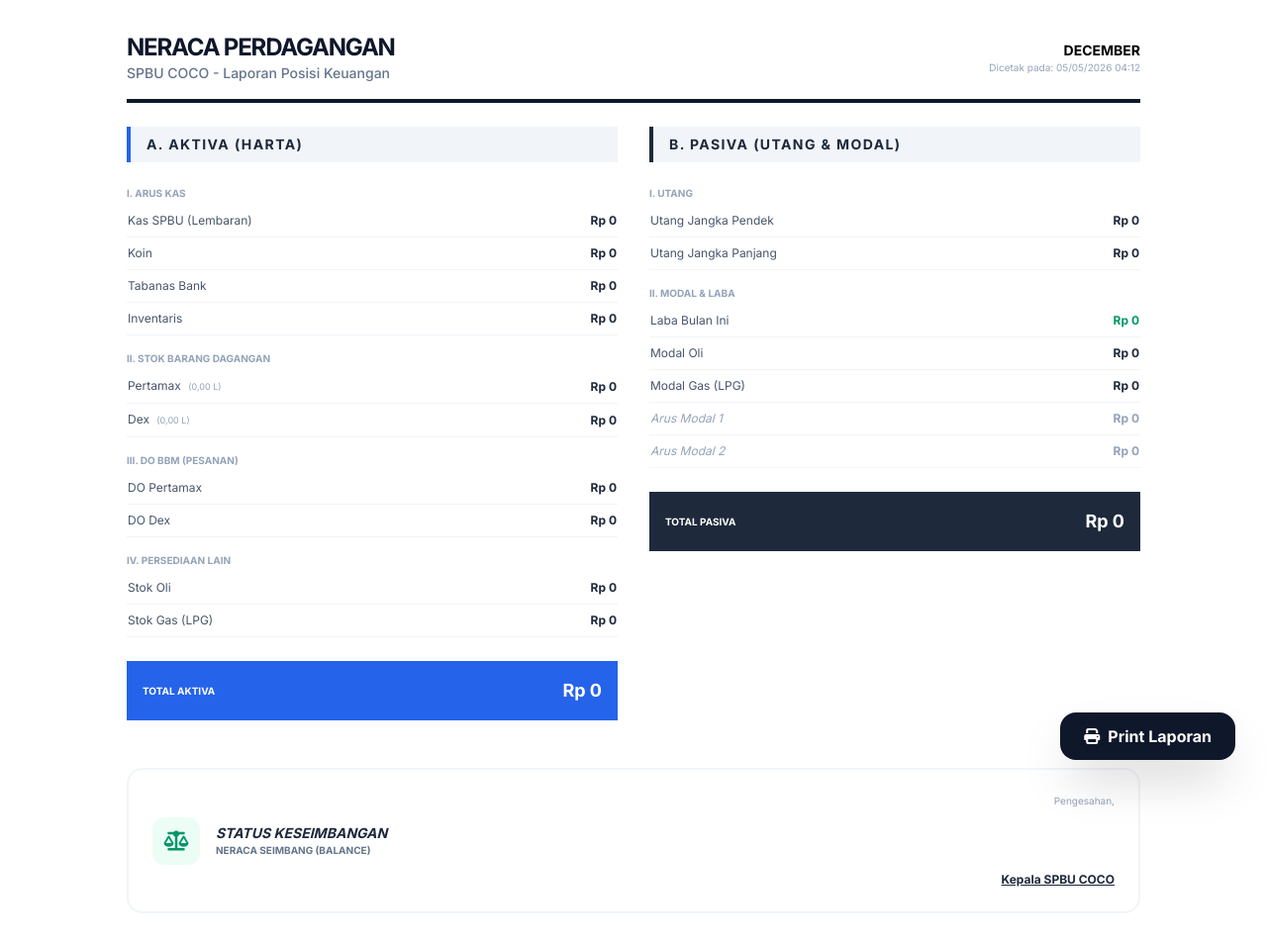
After one commit to Davano123456789/penjualan_bbm, a PHP site: the page made by app/views/neraca/cetak.php in a window 1280 px wide. The commit adds this page. Shown: the whole page at 99% size. Run offline with PHP 8.4, Linux system fonts and the light colour scheme; the template is opened without the code that fills it, so the values that code supplies are empty; some libraries are stand-ins or nearby versions.

Commit message:
feat : print in module neraca

```diff
--- /dev/null
+++ b/app/views/neraca/cetak.php
@@ -0,0 +1,229 @@
+<!DOCTYPE html>
+<html lang="en">
+<head>
+    <meta charset="UTF-8">
+    <meta name="viewport" content="width=device-width, initial-scale=1.0">
+    <title>Cetak - <?= $data['judul']; ?></title>
+    <script src="https://cdn.tailwindcss.com"></script>
+    <link href="https://fonts.googleapis.com/css2?family=Inter:wght@300;400;500;600;700&display=swap" rel="stylesheet">
+    <link rel="stylesheet" href="https://cdnjs.cloudflare.com/ajax/libs/font-awesome/6.5.1/css/all.min.css">
+    <style>
+        body { font-family: 'Inter', sans-serif; background-color: white; }
+        @media print {
+            .no-print { display: none; }
+            body { padding: 0; margin: 1cm; }
+            .print-container { width: 100%; max-width: none; border: none; shadow: none; }
+        }
+        @page {
+            size: auto;
+            margin: 0;
+        }
+    </style>
+</head>
+<body class="p-8">
+    <?php
+    $r = $data['report'];
+
+    // Calculate Totals (Replicating JS logic)
+    $totalAktiva = (float)$r['kas_spbu'] + (float)$r['koin'] + (float)$r['tabanas_bank'] + (float)$r['inventaris'] +
+                   (float)$r['stok_pertamax_nilai'] + (float)$r['stok_dex_nilai'] +
+                   (float)$r['do_pertamax_nilai'] + (float)$r['do_dex_nilai'] +
+                   (float)$r['modal_oli'] + (float)$r['modal_gas'];
+
+    $totalPasiva = (float)$r['utang_jangka_pendek'] + (float)$r['utang_jangka_panjang'] +
+                   (float)$r['laba_berjalan'] + (float)$r['modal_oli'] + (float)$r['modal_gas'] +
+                   (float)$r['catatan_modal_1'] + (float)$r['catatan_modal_2'];
+    ?>
+
+    <div class="print-container max-w-5xl mx-auto">
+        <!-- Header -->
+        <div class="flex items-center justify-between border-b-4 border-slate-900 pb-4 mb-6">
+            <div>
+                <h1 class="text-2xl font-black uppercase tracking-tighter text-slate-900">Neraca Perdagangan</h1>
+                <p class="text-sm font-medium text-slate-500">SPBU COCO - Laporan Posisi Keuangan</p>
+            </div>
+            <div class="text-right">
+                <p class="text-sm font-black uppercase"><?= date('F', mktime(0,0,0,(int)$data['bulan'],1)); ?> <?= $data['tahun']; ?></p>
+                <p class="text-[10px] text-slate-400">Dicetak pada: <?= date('d/m/Y H:i'); ?></p>
+            </div>
+        </div>
+
+        <div class="grid grid-cols-2 gap-8">
+            <!-- AKTIVA -->
+            <div class="space-y-6">
+                <div class="bg-slate-100 px-4 py-2 border-l-4 border-blue-600">
+                    <h2 class="text-sm font-black uppercase tracking-widest text-slate-800">A. AKTIVA (HARTA)</h2>
+                </div>
+
+                <div class="space-y-4">
+                    <!-- Kas -->
+                    <div class="space-y-1">
+                        <h3 class="text-[10px] font-black text-slate-400 uppercase">I. Arus Kas</h3>
+                        <table class="w-full text-xs">
+                            <tr class="border-b border-slate-100">
+                                <td class="py-2 text-slate-600">Kas SPBU (Lembaran)</td>
+                                <td class="py-2 text-right font-bold text-slate-800">Rp <?= number_format($r['kas_spbu'], 0, ',', '.'); ?></td>
+                            </tr>
+                            <tr class="border-b border-slate-100">
+                                <td class="py-2 text-slate-600">Koin</td>
+                                <td class="py-2 text-right font-bold text-slate-800">Rp <?= number_format($r['koin'], 0, ',', '.'); ?></td>
+                            </tr>
+                            <tr class="border-b border-slate-100">
+                                <td class="py-2 text-slate-600">Tabanas Bank</td>
+                                <td class="py-2 text-right font-bold text-slate-800">Rp <?= number_format($r['tabanas_bank'], 0, ',', '.'); ?></td>
+                            </tr>
+                            <tr class="border-b border-slate-100">
+                                <td class="py-2 text-slate-600">Inventaris</td>
+                                <td class="py-2 text-right font-bold text-slate-800">Rp <?= number_format($r['inventaris'], 0, ',', '.'); ?></td>
+                            </tr>
+                        </table>
+                    </div>
+
+                    <!-- Stok -->
+                    <div class="space-y-1">
+                        <h3 class="text-[10px] font-black text-slate-400 uppercase">II. Stok Barang Dagangan</h3>
+                        <table class="w-full text-xs">
+                            <tr class="border-b border-slate-100">
+                                <td class="py-2 text-slate-600">
+                                    Pertamax
+                                    <span class="text-[9px] text-slate-400 ml-1">(<?= number_format($r['stok_pertamax_liter'], 2, ',', '.'); ?> L)</span>
+                                </td>
+                                <td class="py-2 text-right font-bold text-slate-800">Rp <?= number_format($r['stok_pertamax_nilai'], 0, ',', '.'); ?></td>
+                            </tr>
+                            <tr class="border-b border-slate-100">
+                                <td class="py-2 text-slate-600">
+                                    Dex
+                                    <span class="text-[9px] text-slate-400 ml-1">(<?= number_format($r['stok_dex_liter'], 2, ',', '.'); ?> L)</span>
+                                </td>
+                                <td class="py-2 text-right font-bold text-slate-800">Rp <?= number_format($r['stok_dex_nilai'], 0, ',', '.'); ?></td>
+                            </tr>
+                        </table>
+                    </div>
+
+                    <!-- DO -->
+                    <div class="space-y-1">
+                        <h3 class="text-[10px] font-black text-slate-400 uppercase">III. DO BBM (Pesanan)</h3>
+                        <table class="w-full text-xs">
+                            <tr class="border-b border-slate-100">
+                                <td class="py-2 text-slate-600">DO Pertamax</td>
+                                <td class="py-2 text-right font-bold text-slate-800">Rp <?= number_format($r['do_pertamax_nilai'], 0, ',', '.'); ?></td>
+                            </tr>
+                            <tr class="border-b border-slate-100">
+                                <td class="py-2 text-slate-600">DO Dex</td>
+                                <td class="py-2 text-right font-bold text-slate-800">Rp <?= number_format($r['do_dex_nilai'], 0, ',', '.'); ?></td>
+                            </tr>
+                        </table>
+                    </div>
+
+                    <!-- Lainnya -->
+                    <div class="space-y-1">
+                        <h3 class="text-[10px] font-black text-slate-400 uppercase">IV. Persediaan Lain</h3>
+                        <table class="w-full text-xs">
+                            <tr class="border-b border-slate-100">
+                                <td class="py-2 text-slate-600">Stok Oli</td>
+                                <td class="py-2 text-right font-bold text-slate-800">Rp <?= number_format($r['modal_oli'], 0, ',', '.'); ?></td>
+                            </tr>
+                            <tr class="border-b border-slate-100">
+                                <td class="py-2 text-slate-600">Stok Gas (LPG)</td>
+                                <td class="py-2 text-right font-bold text-slate-800">Rp <?= number_format($r['modal_gas'], 0, ',', '.'); ?></td>
+                            </tr>
+                        </table>
+                    </div>
+                </div>
+
+                <div class="bg-blue-600 text-white p-4 flex justify-between items-center">
+                    <span class="text-[10px] font-black uppercase">Total Aktiva</span>
+                    <span class="text-lg font-black">Rp <?= number_format($totalAktiva, 0, ',', '.'); ?></span>
+                </div>
+            </div>
+
+            <!-- PASIVA -->
+            <div class="space-y-6">
+                <div class="bg-slate-100 px-4 py-2 border-l-4 border-slate-800">
+                    <h2 class="text-sm font-black uppercase tracking-widest text-slate-800">B. PASIVA (UTANG & MODAL)</h2>
+                </div>
+
+                <div class="space-y-4">
+                    <!-- Utang -->
+                    <div class="space-y-1">
+                        <h3 class="text-[10px] font-black text-slate-400 uppercase">I. Utang</h3>
+                        <table class="w-full text-xs">
+                            <tr class="border-b border-slate-100">
+                                <td class="py-2 text-slate-600">Utang Jangka Pendek</td>
+                                <td class="py-2 text-right font-bold text-slate-800">Rp <?= number_format($r['utang_jangka_pendek'], 0, ',', '.'); ?></td>
+                            </tr>
+                            <tr class="border-b border-slate-100">
+                                <td class="py-2 text-slate-600">Utang Jangka Panjang</td>
+                                <td class="py-2 text-right font-bold text-slate-800">Rp <?= number_format($r['utang_jangka_panjang'], 0, ',', '.'); ?></td>
+                            </tr>
+                        </table>
+                    </div>
+
+                    <!-- Modal -->
+                    <div class="space-y-1">
+                        <h3 class="text-[10px] font-black text-slate-400 uppercase">II. Modal & Laba</h3>
+                        <table class="w-full text-xs">
+                            <tr class="border-b border-slate-100">
+                                <td class="py-2 text-slate-600">Laba Bulan Ini</td>
+                                <td class="py-2 text-right font-bold text-emerald-600">Rp <?= number_format($r['laba_berjalan'], 0, ',', '.'); ?></td>
+                            </tr>
+                            <tr class="border-b border-slate-100">
+                                <td class="py-2 text-slate-600">Modal Oli</td>
+                                <td class="py-2 text-right font-bold text-slate-800">Rp <?= number_format($r['modal_oli'], 0, ',', '.'); ?></td>
+                            </tr>
+                            <tr class="border-b border-slate-100">
+                                <td class="py-2 text-slate-600">Modal Gas (LPG)</td>
+                                <td class="py-2 text-right font-bold text-slate-800">Rp <?= number_format($r['modal_gas'], 0, ',', '.'); ?></td>
+                            </tr>
+                            <tr class="border-b border-slate-100">
+                                <td class="py-2 text-slate-400 italic">Arus Modal 1</td>
+                                <td class="py-2 text-right font-bold text-slate-400">Rp <?= number_format($r['catatan_modal_1'], 0, ',', '.'); ?></td>
+                            </tr>
+                            <tr class="border-b border-slate-100">
+                                <td class="py-2 text-slate-400 italic">Arus Modal 2</td>
+                                <td class="py-2 text-right font-bold text-slate-400">Rp <?= number_format($r['catatan_modal_2'], 0, ',', '.'); ?></td>
+                            </tr>
+                        </table>
+                    </div>
+                </div>
+
+                <div class="bg-slate-800 text-white p-4 flex justify-between items-center">
+                    <span class="text-[10px] font-black uppercase">Total Pasiva</span>
+                    <span class="text-lg font-black">Rp <?= number_format($totalPasiva, 0, ',', '.'); ?></span>
+                </div>
+            </div>
+        </div>
+
+        <!-- Validation Footer -->
+        <div class="mt-12 p-6 border-2 border-slate-100 rounded-2xl flex items-center justify-between">
+            <div class="flex items-center gap-4">
+                <div class="w-12 h-12 bg-emerald-50 text-emerald-600 rounded-xl flex items-center justify-center text-xl">
+                    <i class="fas fa-balance-scale"></i>
+                </div>
+                <div>
+                    <h4 class="text-sm font-black text-slate-800 uppercase italic">Status Keseimbangan</h4>
+                    <p class="text-[10px] font-bold text-slate-500">
+                        <?php if (abs($totalAktiva - $totalPasiva) < 100): ?>
+                            NERACA SEIMBANG (BALANCE)
+                        <?php else: ?>
+                            BELUM SEIMBANG (SELISIH: Rp <?= number_format(abs($totalAktiva - $totalPasiva), 0, ',', '.'); ?>)
+                        <?php endif; ?>
+                    </p>
+                </div>
+            </div>
+            <div class="text-right">
+                <p class="text-[10px] text-slate-400">Pengesahan,</p>
+                <div class="h-16"></div>
+                <p class="text-xs font-black text-slate-800 underline">Kepala SPBU COCO</p>
+            </div>
+        </div>
+    </div>
+
+    <!-- Floating Action Button -->
+    <div class="fixed bottom-8 right-8 no-print">
+        <button onclick="window.print()" class="px-6 py-3 bg-slate-900 text-white rounded-2xl font-bold shadow-2xl hover:bg-slate-800 transition-all flex items-center gap-2">
+            <i class="fas fa-print"></i> Print Laporan
+        </button>
+    </div>
+</body>
+</html>
--- a/app/views/neraca/index.php
+++ b/app/views/neraca/index.php
@@ -19,6 +19,9 @@
                     <i class="fas fa-filter"></i>
                 </button>
             </form>
+            <a href="<?= BASEURL; ?>/neraca/cetak?bulan=<?= $data['bulan']; ?>&tahun=<?= $data['tahun']; ?>" target="_blank" class="px-5 py-2 bg-emerald-600 text-white rounded-xl font-bold hover:bg-emerald-700 shadow-lg shadow-emerald-500/30 transition-all flex items-center gap-2">
+                <i class="fas fa-print"></i> Cetak PDF
+            </a>
             <?php if ($data['report']['is_saved']): ?>
                 <span class="px-3 py-1.5 bg-emerald-50 text-emerald-600 rounded-lg text-[10px] font-black uppercase tracking-widest border border-emerald-100 flex items-center gap-2">
                     <i class="fas fa-check-circle"></i> Tersimpan
```
Also changed, not shown: app/controllers/Neraca.php (+16 -0 lines).
